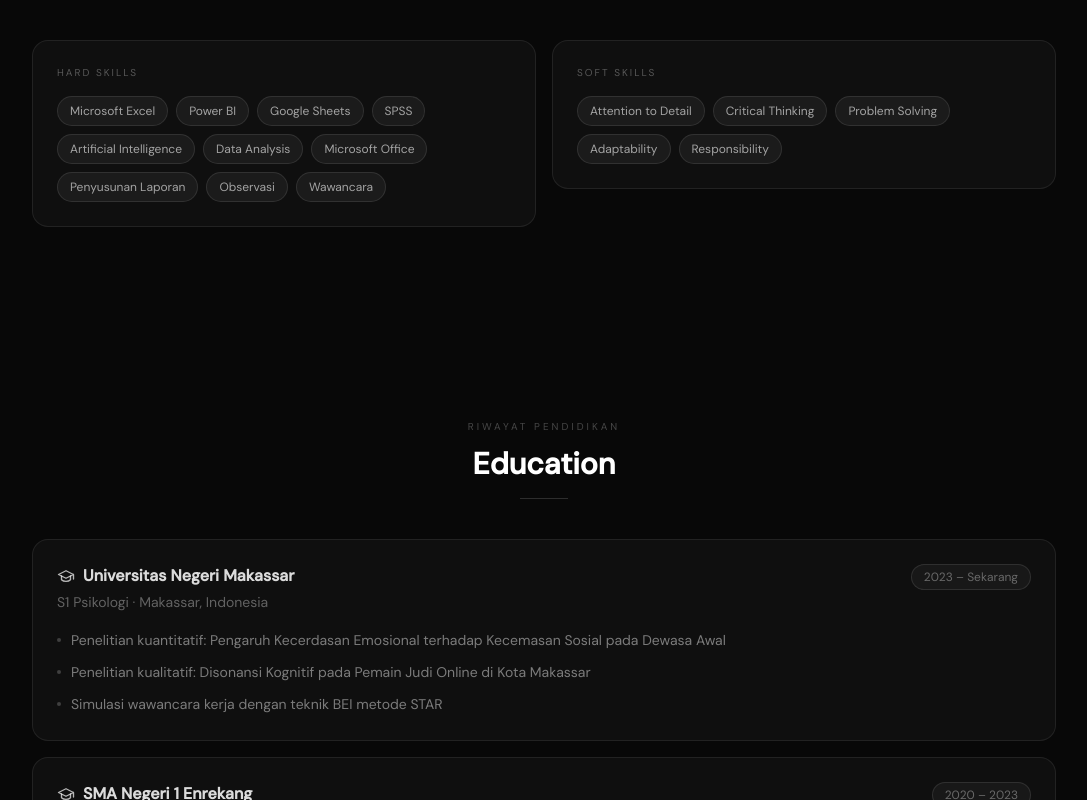
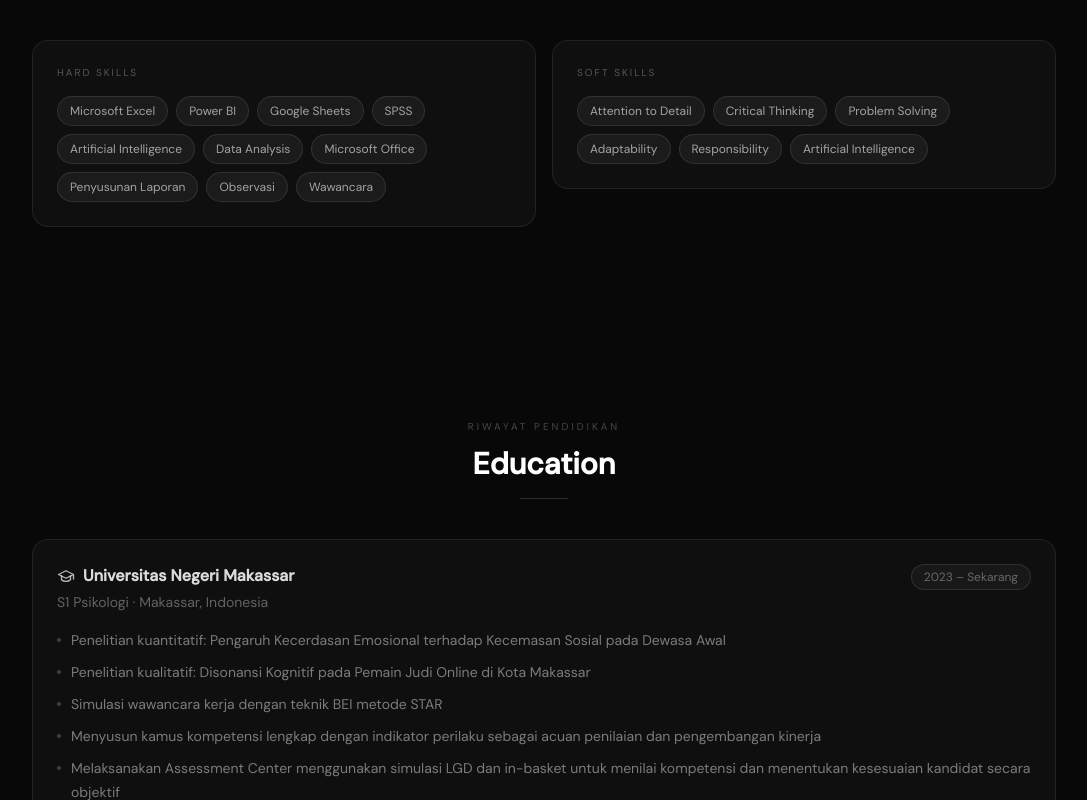
Before and after one commit to Ordinary-7/portofolio2, a Next.js app: page / in a window 1280 px wide. Shown: the part 1660-2460 px from the top of the page, without its empty margins (96-1183 px from the left). Built offline with nearby package versions, Linux system fonts and the light colour scheme; a web font is replaced by a local one.

Commit message:
update website

```diff
--- a/app/page.tsx
+++ b/app/page.tsx
@@ -17,7 +17,7 @@ const PROFILE = {
   phone: "081393484073",
   linkedin: "https://www.linkedin.com/in/muh-jabbar-muhaimin-70880a334?utm_source=share_via&utm_content=profile&utm_medium=member_android",              // 🔧 Ganti dengan URL LinkedIn kamu
   photo: "/foto.jpg",                // 🔧 Ganti null dengan "/foto.jpg" lalu taruh foto di folder /public
-  cv: "/CV_Muh. Jabbar Muhaimin Finance Staff.pdf",              // 🔧 Taruh file CV di /public dengan nama cv.pdf
+  cv: "/CV_Muh. Jabbar Muhaimin.pdf",              // 🔧 Taruh file CV di /public dengan nama cv.pdf
   status: "Open to Work",
 };
 
@@ -29,7 +29,7 @@ const HARD_SKILLS = [
 
 const SOFT_SKILLS = [
   "Attention to Detail", "Critical Thinking", "Problem Solving",
-  "Adaptability", "Responsibility",
+  "Adaptability", "Responsibility", "Artificial Intelligence",
 ];
 
 const EDUCATION = [
@@ -42,6 +42,8 @@ const EDUCATION = [
       "Penelitian kuantitatif: Pengaruh Kecerdasan Emosional terhadap Kecemasan Sosial pada Dewasa Awal",
       "Penelitian kualitatif: Disonansi Kognitif pada Pemain Judi Online di Kota Makassar",
       "Simulasi wawancara kerja dengan teknik BEI metode STAR",
+      "Menyusun kamus kompetensi lengkap dengan indikator perilaku sebagai acuan penilaian dan pengembangan kinerja",
+      "Melaksanakan Assessment Center menggunakan simulasi LGD dan in-basket untuk menilai kompetensi dan menentukan kesesuaian kandidat secara objektif",
     ],
   },
   {
@@ -102,7 +104,7 @@ const PORTFOLIO = [
     title: "Analisis Pasar Keuangan",
     tag: "Finance · Personal Experience",
     desc: "Analisis laporan keuangan perusahaan, evaluasi risiko, dan riset pasar sebagai pertimbangan keputusan investasi.",
-    file: "/BEI JABBAR.pdf",
+    file: null,
     thumb: "Screenshot 2026-04-13 at 19.12.44.png",
     year: "2024"
   },
@@ -124,10 +126,26 @@ const PORTFOLIO = [
   },
   {
     title: "Business Centre",
-    tag: "Psikologi · Kualitatif",
-    desc: "Penelitian kualitatif tentang gambaran disonansi kognitif pada pemain judi online dewasa awal di Kota Makassar.",
+    tag: "Personal",
+    desc: "JM Corporation",
     file: null,
     thumb: "/gemini.png",
+    year: "2024",
+  },
+  {
+    title: "Menyusun Kamus Kompetensi",
+    tag: "Psikologi Industri dan Organisasi",
+    desc: "Menyusun kamus kompetensi jabatan Guru Bimbingan dan Konseling secara sistematis berbasis analisis jabatan, wawancara BEI, observasi, dan kuesioner, serta mengintegrasikan indikator perilaku pada setiap level kompetensi sebagai dasar penilaian kinerja dan pengembangan profesional.",
+    file: null,
+    thumb: null,
+    year: "2024",
+  },
+  {
+    title: "Melakukan dan Menyusun Laporan Assessment Center",
+    tag: "Psikologi Industri dan Organisasi",
+    desc: "Melaksanakan proses Assessment Center untuk seleksi jabatan Sekretaris dengan menggunakan metode simulasi LGD dan in-basket/intray guna menilai kompetensi kandidat secara objektif dan menghasilkan rekomendasi berbasis data terkait kesesuaian individu dengan tuntutan jabatan.",
+    file: null,
+    thumb: null,
     year: "2024",
   },
   // 🔧 Tambahkan proyek baru di bawah ini — salin format di atas
```
Also changed, not shown: 2 other files (tests, documents, lock files or other folders).
